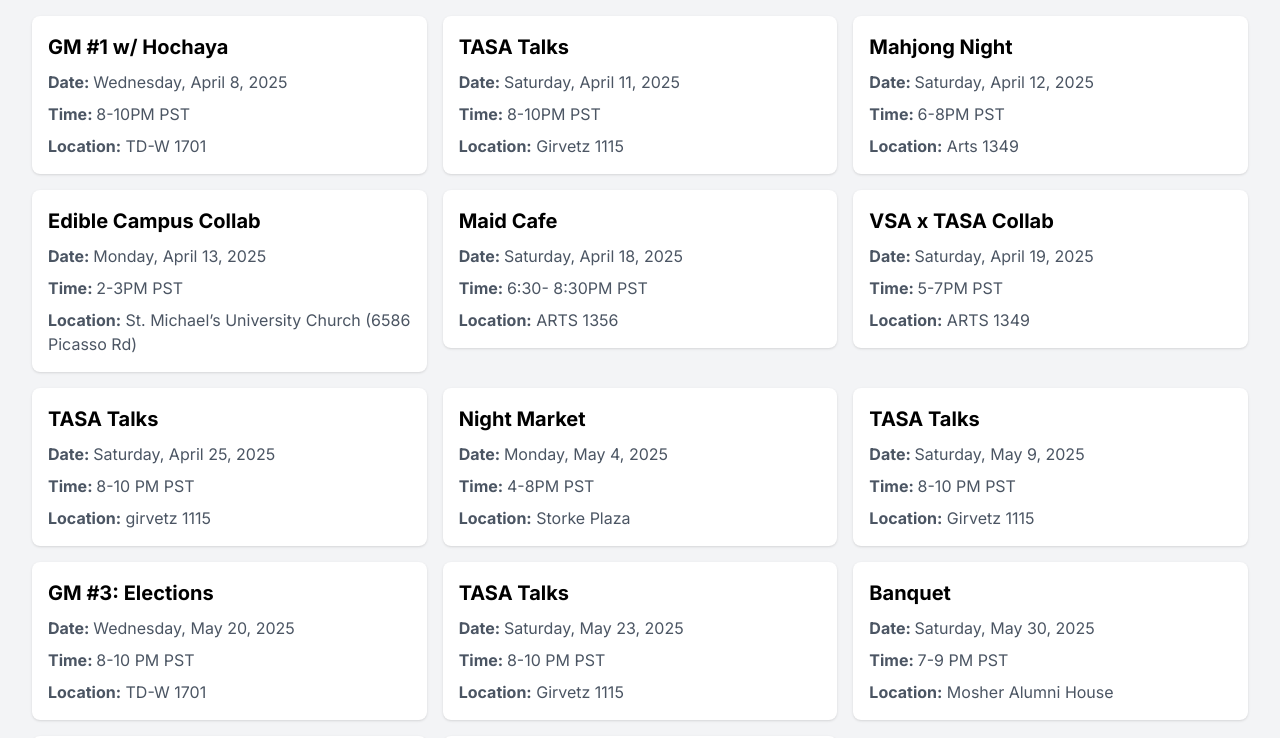
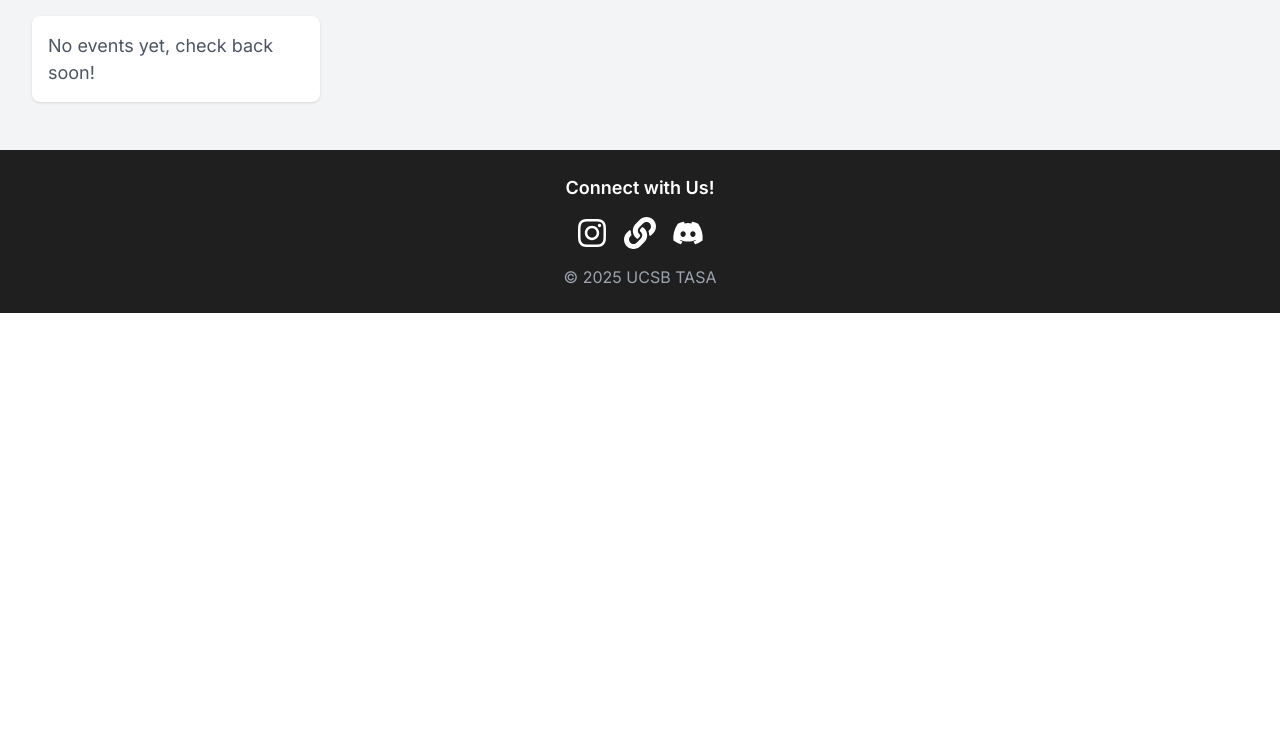
Before and after one commit to UCSBTASA/UCSBTASA.github.io, a Next.js app: page / in a window 1280 px wide. Shown: the part 1500-2238 px from the top of the page. After the commit the page ends 1813 px from the top, so only its background shows below. Built offline with nearby package versions, Linux system fonts and the light colour scheme.

Commit message:
fixing event data, adapting to new sheete

```diff
--- a/data/eventData.ts
+++ b/data/eventData.ts
@@ -1,229 +1,76 @@
 const events =
 [
   {
-    "title": "Speed Dating",
-    "day of week": "Friday",
-    "date": "2025-01-19",
-    "time": "8-9:30PM",
-    "location": "Lot 22/ Phelps 1160",
+    "title": "Winter GM #1",
+    "day of week": "Monday ",
+    "date": "2025-01-06",
+    "time": "8-10 PM ",
+    "location": "Buchanan 1910 ",
     "customTime": "",
-    "ready": "Yes"
+    "ready": "YES"
   },
   {
-    "title": "GM #1",
-    "day of week": "Monday",
-    "date": "2025-01-22",
-    "time": "8-10PM",
-    "location": "TD-W 1701",
-    "customTime": "",
-    "ready": "Yes"
+    "title": "Winter Retreat",
+    "day of week": "Friday ",
+    "date": "2025-01-10",
+    "time": "Overnight ",
+    "location": "Frazier Park ",
+    "customTime": "Overnight ",
+    "ready": "YES"
   },
   {
-    "title": "Field Day",
-    "day of week": "Friday",
-    "date": "2025-01-26",
-    "time": "3-5PM",
-    "location": "Student Health Lawn",
+    "title": "Touching Grass w/ TASA ",
+    "day of week": "Saturday ",
+    "date": "2025-01-18",
+    "time": "12-2PM ",
+    "location": "Manzi Lawn ",
     "customTime": "",
-    "ready": "Yes"
+    "ready": "YES "
   },
   {
-    "title": "TFTI",
-    "day of week": "Saturday",
-    "date": "2025-01-27",
-    "time": "Overnight",
-    "location": "UCLA (Mesa Lawn)",
-    "customTime": "Overnight",
-    "ready": "Yes"
+    "title": "Fam Trivia Night ",
+    "day of week": "Tuesday ",
+    "date": "2025-01-21",
+    "time": "7-9 PM ",
+    "location": "Buchanan 1930",
+    "customTime": "",
+    "ready": "YES"
   },
   {
-    "title": "Winter Big/Little Reveal",
-    "day of week": "Sunday",
-    "date": "2025-02-04",
-    "time": "2-4PM",
-    "location": "Top of Lot 22",
+    "title": "Lunar New Year Event",
+    "day of week": "Friday ",
+    "date": "2025-01-24",
+    "time": "7-9PM ",
+    "location": "Girvetz 1004 ",
     "customTime": "",
-    "ready": "Yes"
+    "ready": "YEs"
   },
   {
-    "title": "GM #2",
-    "day of week": "Monday",
-    "date": "2025-02-05",
-    "time": "8-10PM",
-    "location": "TD-W 1701",
+    "title": "Winter GM #2",
+    "day of week": "Monday ",
+    "date": "2025-01-27",
+    "time": "8-10 PM ",
+    "location": "Buchanan 1910 ",
     "customTime": "",
-    "ready": "Yes"
+    "ready": "YES "
   },
   {
-    "title": "TASA Online Game Night\n",
-    "day of week": "Wednesday",
-    "date": "2025-02-07",
-    "time": "8:00 PM",
-    "location": "Online (Discord)",
+    "title": "Winter Reveal ",
+    "day of week": "Saturday ",
+    "date": "2025-02-01",
+    "time": "2:30-5PM ",
+    "location": "Lot 2 ",
     "customTime": "",
-    "ready": "Yes"
+    "ready": "YES"
   },
   {
-    "title": "Mahjong Mocktails",
-    "day of week": "Thursday",
-    "date": "2025-02-08",
-    "time": "8-10PM ",
-    "location": "Girvetz 1115",
+    "title": "Mahjong Night ",
+    "day of week": "Friday ",
+    "date": "2025-02-07",
+    "time": "8-10 PM ",
+    "location": "TBD ",
     "customTime": "",
-    "ready": "Yes"
-  },
-  {
-    "title": "NSU x TASA",
-    "day of week": "Friday",
-    "date": "2025-02-09",
-    "time": "5-7; 9-12AM",
-    "location": "Girvetz 1004",
-    "customTime": "",
-    "ready": "Yes"
-  },
-  {
-    "title": "Lunar New Year Hotpot Night!",
-    "day of week": "Saturday",
-    "date": "2025-02-10",
-    "time": "6-9PM",
-    "location": "Multi Cultural Center",
-    "customTime": "",
-    "ready": "Yes"
-  },
-  {
-    "title": "TASA Talks",
-    "day of week": "Thursday",
-    "date": "2025-02-15",
-    "time": "8-10PM",
-    "location": "Girvetz 1116",
-    "customTime": "",
-    "ready": "Yes"
-  },
-  {
-    "title": "GM #1 w/ Hochaya",
-    "day of week": "Monday",
-    "date": "2025-04-08",
-    "time": "8-10PM",
-    "location": "TD-W 1701",
-    "customTime": "",
-    "ready": "Yes"
-  },
-  {
-    "title": "TASA Talks",
-    "day of week": "Thursday",
-    "date": "2025-04-11",
-    "time": "8-10PM",
-    "location": "Girvetz 1115",
-    "customTime": "",
-    "ready": "Yes"
-  },
-  {
-    "title": "Mahjong Night",
-    "day of week": "Friday",
-    "date": "2025-04-12",
-    "time": "6-8PM",
-    "location": "Arts 1349",
-    "customTime": "",
-    "ready": "Yes"
-  },
-  {
-    "title": "Edible Campus Collab",
-    "day of week": "Saturday",
-    "date": "2025-04-13",
-    "time": "2-3PM",
-    "location": "St. Michael\u2019s University Church (6586 Picasso Rd)",
-    "customTime": "",
-    "ready": "Yes"
-  },
-  {
-    "title": "Maid Cafe",
-    "day of week": "Thursday",
-    "date": "2025-04-18",
-    "time": "6:30- 8:30PM",
-    "location": "ARTS 1356",
-    "customTime": "",
-    "ready": "Yes"
-  },
-  {
-    "title": "VSA x TASA Collab",
-    "day of week": "Friday",
-    "date": "2025-04-19",
-    "time": "5-7PM",
-    "location": "ARTS 1349",
-    "customTime": "",
-    "ready": "Yes"
-  },
-  {
-    "title": "TASA Talks",
-    "day of week": "Thursday",
-    "date": "2025-04-25",
-    "time": "8-10 PM",
-    "location": "girvetz 1115",
-    "customTime": "",
-    "ready": "Yes"
-  },
-  {
-    "title": "Night Market",
-    "day of week": "Saturday",
-    "date": "2025-05-04",
-    "time": "4-8PM",
-    "location": "Storke Plaza",
-    "customTime": "",
-    "ready": "Yes"
-  },
-  {
-    "title": "TASA Talks",
-    "day of week": "Thursday",
-    "date": "2025-05-09",
-    "time": "8-10 PM",
-    "location": "Girvetz 1115",
-    "customTime": "",
-    "ready": "Yes"
-  },
-  {
-    "title": "GM #3: Elections",
-    "day of week": "Monday",
-    "date": "2025-05-20",
-    "time": "8-10 PM",
-    "location": "TD-W 1701",
-    "customTime": "",
-    "ready": "Yes"
-  },
-  {
-    "title": "TASA Talks",
-    "day of week": "Thursday",
-    "date": "2025-05-23",
-    "time": "8-10 PM",
-    "location": "Girvetz 1115",
-    "customTime": "",
-    "ready": "Yes"
-  },
-  {
-    "title": "Banquet",
-    "day of week": "Thursday",
-    "date": "2025-05-30",
-    "time": "7-9 PM",
-    "location": "Mosher Alumni House",
-    "customTime": "",
-    "ready": "Yes"
-  },
-  {
-    "title": "Senior Appreciation",
-    "day of week": "Friday",
-    "date": "2025-05-31",
-    "time": "4-6 PM",
-    "location": "ARTS 1353",
-    "customTime": "",
-    "ready": "Yes"
-  },
-  {
-    "title": "TASA Talks",
-    "day of week": "Thursday",
-    "date": "2025-06-06",
-    "time": "8-10 PM",
-    "location": "Girvetz 1115",
-    "customTime": "",
-    "ready": "Yes"
+    "ready": "YES "
   }
 ];
 
```
Also changed, not shown: 1 other file (tests, documents, lock files or other folders).
